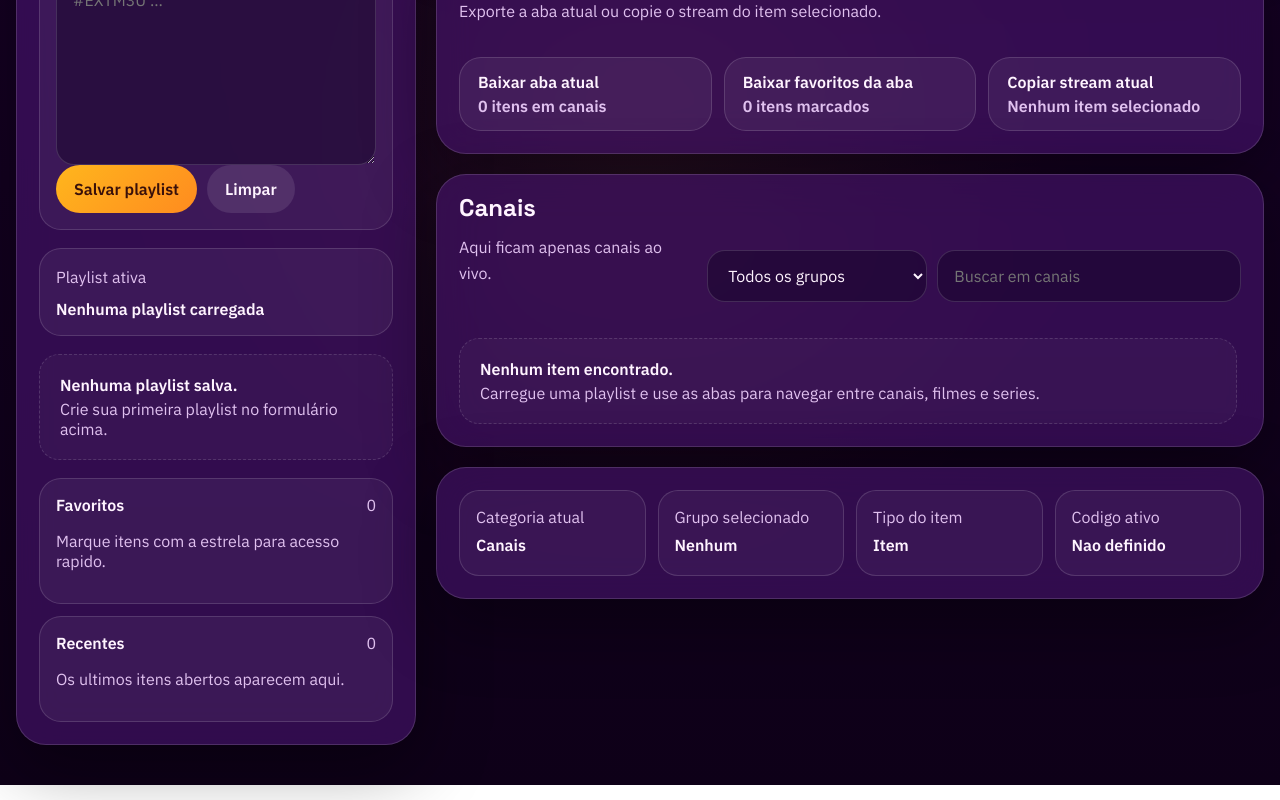
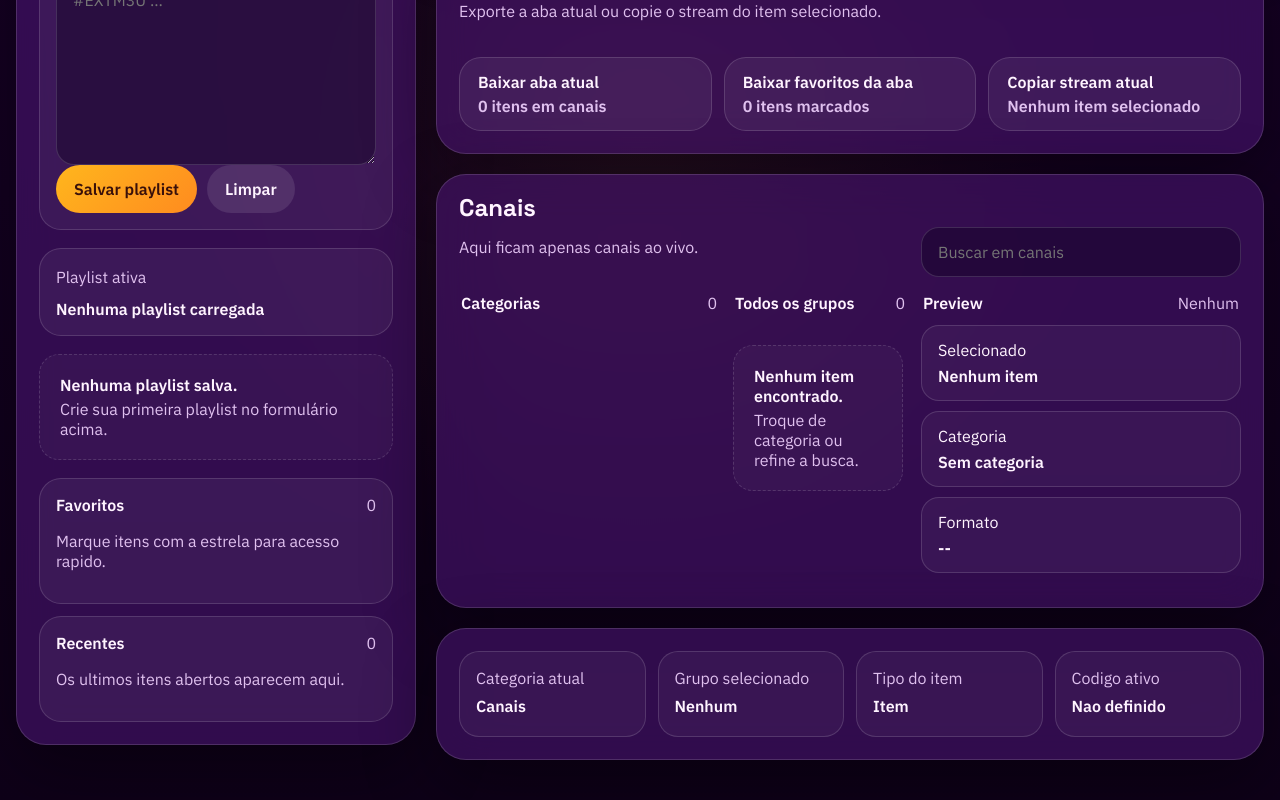
Before and after one commit to Dashbuster/eztrogun-iptv, a Next.js app: page / in a window 1280 px wide. Shown: the part 1408-2208 px from the top of the page. Built offline with nearby package versions, Linux system fonts and the light colour scheme.

Commit message:
Add category-first catalog browser layout

```diff
--- a/src/app/globals.css
+++ b/src/app/globals.css
@@ -497,8 +497,97 @@ button {
 
 .channels-controls {
   display: grid;
-  grid-template-columns: minmax(180px, 220px) minmax(240px, 320px);
+  grid-template-columns: minmax(240px, 320px);
   gap: 10px;
+}
+
+.browser-layout {
+  display: grid;
+  grid-template-columns: 260px minmax(0, 1.2fr) 320px;
+  gap: 14px;
+  align-items: start;
+}
+
+.browser-titlebar {
+  display: flex;
+  justify-content: space-between;
+  align-items: center;
+  gap: 10px;
+  padding: 0 2px 12px;
+}
+
+.browser-titlebar span {
+  color: var(--muted);
+}
+
+.category-column,
+.items-column,
+.preview-column {
+  min-width: 0;
+}
+
+.category-list,
+.timeline-list {
+  display: grid;
+  gap: 10px;
+}
+
+.category-item,
+.timeline-item {
+  width: 100%;
+  text-align: left;
+  padding: 14px 16px;
+  border-radius: 18px;
+  border: 1px solid var(--line);
+  background: rgba(255, 255, 255, 0.04);
+  color: var(--ink);
+}
+
+.category-item {
+  display: flex;
+  justify-content: space-between;
+  align-items: center;
+  gap: 12px;
+}
+
+.category-item.active,
+.timeline-item.active {
+  border-color: rgba(255, 182, 29, 0.42);
+  background: linear-gradient(135deg, rgba(255, 62, 201, 0.18), rgba(56, 214, 255, 0.12));
+}
+
+.preview-summary {
+  display: grid;
+  gap: 10px;
+  margin-bottom: 12px;
+}
+
+.preview-summary article {
+  display: grid;
+  gap: 6px;
+  padding: 14px 16px;
+  border-radius: 18px;
+  border: 1px solid var(--line);
+  background: rgba(255, 255, 255, 0.04);
+}
+
+.timeline-item {
+  display: flex;
+  align-items: center;
+  gap: 12px;
+}
+
+.timeline-item small {
+  color: var(--muted);
+}
+
+.timeline-dot {
+  width: 12px;
+  height: 12px;
+  flex-shrink: 0;
+  border-radius: 999px;
+  background: linear-gradient(135deg, var(--accent-cyan), var(--accent-pink));
+  box-shadow: 0 0 10px rgba(56, 214, 255, 0.4);
 }
 
 .channel-list {
@@ -507,6 +596,10 @@ button {
   max-height: 540px;
   overflow: auto;
   padding-right: 4px;
+}
+
+.legacy-hidden {
+  display: none;
 }
 
 .channel-item {
@@ -591,6 +684,14 @@ button {
   .tool-grid {
     grid-template-columns: repeat(2, minmax(0, 1fr));
   }
+
+  .browser-layout {
+    grid-template-columns: 220px minmax(0, 1fr);
+  }
+
+  .preview-column {
+    grid-column: 1 / -1;
+  }
 }
 
 @media (max-width: 1080px) {
@@ -628,7 +729,8 @@ button {
   .catalog-tabs,
   .tool-grid,
   .detail-grid,
-  .channels-controls {
+  .channels-controls,
+  .browser-layout {
     grid-template-columns: 1fr;
   }
 
--- a/src/components/iptv-client.tsx
+++ b/src/components/iptv-client.tsx
@@ -102,6 +102,10 @@ function getItemLabel(channel: IPTVChannel | null) {
   }
 
   return "Canal";
+}
+
+function getPreferredGroup(channels: IPTVChannel[], tab: CatalogTab) {
+  return channels.find((channel) => channel.catalog === tab)?.group || "all";
 }
 
 export function IPTVClient() {
@@ -220,9 +224,15 @@ export function IPTVClient() {
     return catalogIndex.byCatalog[activeTab];
   }, [activeTab, catalogIndex]);
 
-  const groups = useMemo(() => {
-    return ["all", ...catalogIndex.groupsByCatalog[activeTab]];
-  }, [activeTab, catalogIndex]);
+  const categoryEntries = useMemo(() => {
+    const counts = new Map<string, number>();
+
+    for (const channel of tabChannels) {
+      counts.set(channel.group, (counts.get(channel.group) || 0) + 1);
+    }
+
+    return [...counts.entries()].map(([group, count]) => ({ group, count }));
+  }, [tabChannels]);
 
   const filteredChannels = useMemo(() => {
     const normalizedQuery = deferredQuery.trim().toLowerCase();
@@ -295,10 +305,11 @@ export function IPTVClient() {
     const preferredTab = chooseInitialTab(nextChannels);
     const firstChannel =
       nextChannels.find((channel) => channel.catalog === preferredTab) || nextChannels[0] || null;
+    const preferredGroup = getPreferredGroup(nextChannels, preferredTab);
 
     setChannels(nextChannels);
     setActiveTab(preferredTab);
-    setActiveGroup("all");
+    setActiveGroup(preferredGroup);
     setQuery("");
     setListScrollTop(0);
     setStatus(nextStatus);
@@ -317,11 +328,12 @@ export function IPTVClient() {
   }
 
   function switchTab(nextTab: CatalogTab) {
+    const nextTabChannels = catalogIndex.byCatalog[nextTab];
     setActiveTab(nextTab);
-    setActiveGroup("all");
+    setActiveGroup(getPreferredGroup(nextTabChannels, nextTab));
     setQuery("");
     setListScrollTop(0);
-    selectChannel(catalogIndex.byCatalog[nextTab][0] || null);
+    selectChannel(nextTabChannels[0] || null);
   }
 
   function toggleFavorite(channel: IPTVChannel) {
@@ -829,19 +841,6 @@ export function IPTVClient() {
                 </p>
               </div>
               <div className="channels-controls">
-                <select
-                  value={activeGroup}
-                  onChange={(event) => {
-                    setActiveGroup(event.target.value);
-                    setListScrollTop(0);
-                  }}
-                >
-                  {groups.map((group) => (
-                    <option key={group} value={group}>
-                      {group === "all" ? "Todos os grupos" : group}
-                    </option>
-                  ))}
-                </select>
                 <input
                   type="search"
                   placeholder={`Buscar em ${getCatalogLabel(activeTab).toLowerCase()}`}
@@ -854,7 +853,133 @@ export function IPTVClient() {
               </div>
             </div>
 
-            <div className="channel-list" onScroll={(event) => setListScrollTop(event.currentTarget.scrollTop)}>
+            <div className="browser-layout">
+              <div className="category-column">
+                <div className="browser-titlebar">
+                  <strong>Categorias</strong>
+                  <span>{categoryEntries.length}</span>
+                </div>
+
+                <div className="category-list">
+                  {categoryEntries.map((entry) => (
+                    <button
+                      key={entry.group}
+                      type="button"
+                      className={`category-item ${activeGroup === entry.group ? "active" : ""}`}
+                      onClick={() => {
+                        setActiveGroup(entry.group);
+                        setListScrollTop(0);
+                      }}
+                    >
+                      <strong>{entry.group}</strong>
+                      <span>{entry.count}</span>
+                    </button>
+                  ))}
+                </div>
+              </div>
+
+              <div className="items-column">
+                <div className="browser-titlebar">
+                  <strong>{activeGroup === "all" ? "Todos os grupos" : activeGroup}</strong>
+                  <span>{filteredChannels.length}</span>
+                </div>
+
+                <div className="channel-list" onScroll={(event) => setListScrollTop(event.currentTarget.scrollTop)}>
+                  <div style={{ height: topSpacerHeight }} aria-hidden="true" />
+                  {visibleChannels.map((channel) => (
+                    <button
+                      key={channel.id}
+                      type="button"
+                      className={`channel-item ${channel.id === selectedChannel?.id ? "active" : ""}`}
+                      onClick={() => selectChannel(channel)}
+                    >
+                      <div className="channel-copy">
+                        <strong>{channel.name}</strong>
+                        <span>{channel.group || "Sem categoria"}</span>
+                      </div>
+                      <div className="channel-meta">
+                        <small>{channel.id.split("-")[0]}</small>
+                        <span
+                          role="button"
+                          aria-label={`${
+                            favoriteIds.includes(getChannelStorageId(channel)) ? "Remover dos" : "Adicionar aos"
+                          } favoritos`}
+                          className={`favorite-chip ${
+                            favoriteIds.includes(getChannelStorageId(channel)) ? "active" : ""
+                          }`}
+                          onClick={(event) => {
+                            event.stopPropagation();
+                            toggleFavorite(channel);
+                          }}
+                          onKeyDown={(event) => {
+                            if (event.key === "Enter" || event.key === " ") {
+                              event.preventDefault();
+                              event.stopPropagation();
+                              toggleFavorite(channel);
+                            }
+                          }}
+                          tabIndex={0}
+                        >
+                          ★
+                        </span>
+                      </div>
+                    </button>
+                  ))}
+                  <div style={{ height: bottomSpacerHeight }} aria-hidden="true" />
+
+                  {filteredChannels.length === 0 ? (
+                    <div className="empty-state">
+                      <strong>Nenhum item encontrado.</strong>
+                      <span>Troque de categoria ou refine a busca.</span>
+                    </div>
+                  ) : null}
+                </div>
+              </div>
+
+              <div className="preview-column">
+                <div className="browser-titlebar">
+                  <strong>Preview</strong>
+                  <span>{selectedChannel ? getItemLabel(selectedChannel) : "Nenhum"}</span>
+                </div>
+
+                <div className="preview-summary">
+                  <article>
+                    <span>Selecionado</span>
+                    <strong>{selectedChannel?.name || "Nenhum item"}</strong>
+                  </article>
+                  <article>
+                    <span>Categoria</span>
+                    <strong>{selectedChannel?.group || "Sem categoria"}</strong>
+                  </article>
+                  <article>
+                    <span>Formato</span>
+                    <strong>{selectedChannel?.type.toUpperCase() || "--"}</strong>
+                  </article>
+                </div>
+
+                <div className="timeline-list">
+                  {recentChannels
+                    .filter((channel) => channel.catalog === activeTab)
+                    .slice(0, 6)
+                    .map((channel) => (
+                      <button
+                        key={channel.id}
+                        type="button"
+                        className={`timeline-item ${channel.id === selectedChannel?.id ? "active" : ""}`}
+                        onClick={() => selectChannel(channel)}
+                      >
+                        <span className="timeline-dot" />
+                        <div>
+                          <strong>{channel.name}</strong>
+                          <small>{channel.group}</small>
+                        </div>
+                      </button>
+                    ))}
+                </div>
+              </div>
+            </div>
+
+            <div className="channel-list legacy-hidden" onScroll={(event) => setListScrollTop(event.currentTarget.scrollTop)}>
               <div style={{ height: topSpacerHeight }} aria-hidden="true" />
               {visibleChannels.map((channel) => (
                 <button
```
